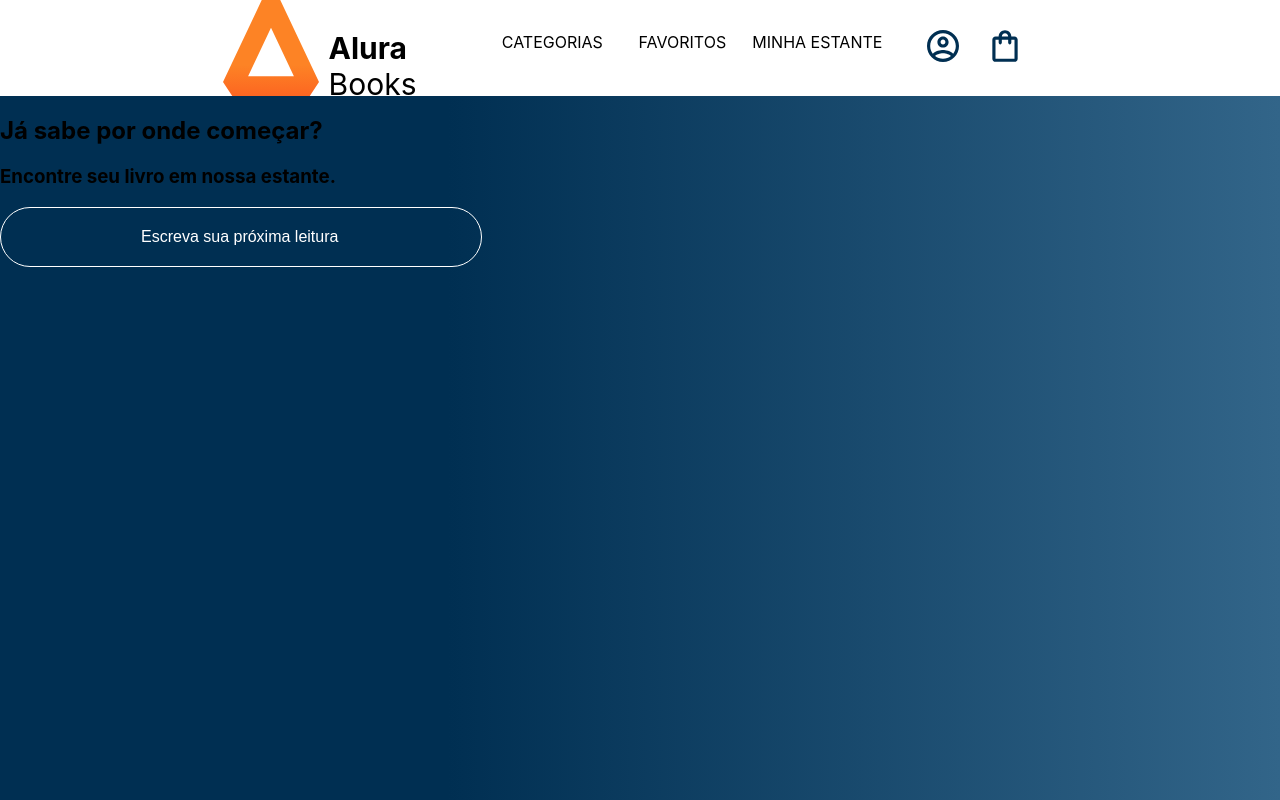
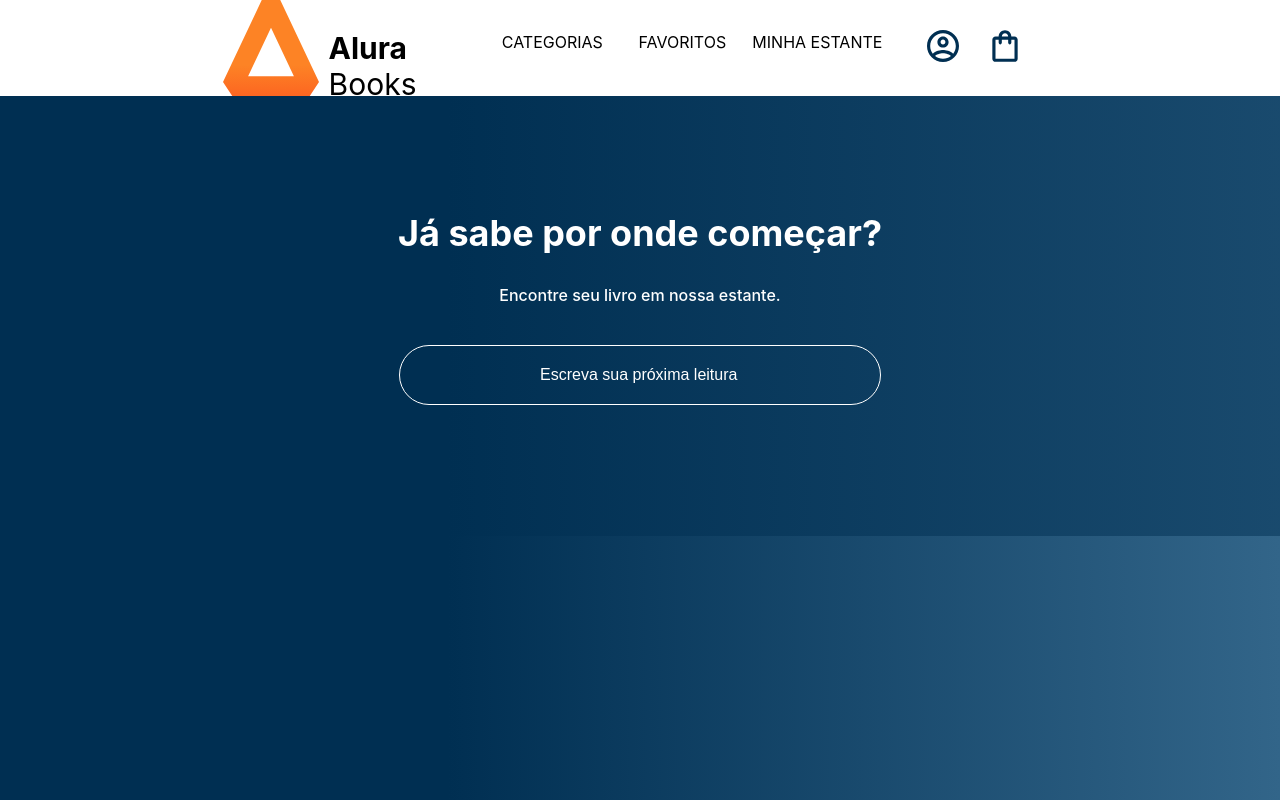
Before and after one commit to FGhiraldeli/alura-books, a React (Create React App) app: page / in a window 1280 px wide. Built offline with nearby package versions, Linux system fonts and the light colour scheme.

Commit message:
Creating customized tags with styled-components instead of using html tags with css

```diff
--- a/src/componentes/Pesquisa/index.js
+++ b/src/componentes/Pesquisa/index.js
@@ -1,14 +1,37 @@
 import Input from "../Input"
+import styled from "styled-components"
+
+const PesquisaContainer = styled.section`
+        background-image: linear-gradient(90deg, #002F52 35%, #326589 165%);
+        color: #FFF;
+        text-align: center;
+        padding: 85px 0;
+        height: 270px;
+        width: 100%;
+`
+
+const Titulo = styled.h2`
+    color: #FFF;
+    font-size: 36px;
+    text-align: center;
+    width: 100%;
+`
+
+const Subtitulo = styled.h3`
+    font-size: 16px;
+    font-weight: 500;
+    margin-bottom: 40px;
+`
 
 function Pesquisa() {
     return (
-        <section>
-            <h2>Já sabe por onde começar?</h2>
-            <h3>Encontre seu livro em nossa estante.</h3>
+        <PesquisaContainer>
+            <Titulo>Já sabe por onde começar?</Titulo>
+            <Subtitulo>Encontre seu livro em nossa estante.</Subtitulo>
             <Input
                 placeholder="Escreva sua próxima leitura"
             />
-        </section>
+        </PesquisaContainer>
     )
 }
 
```
